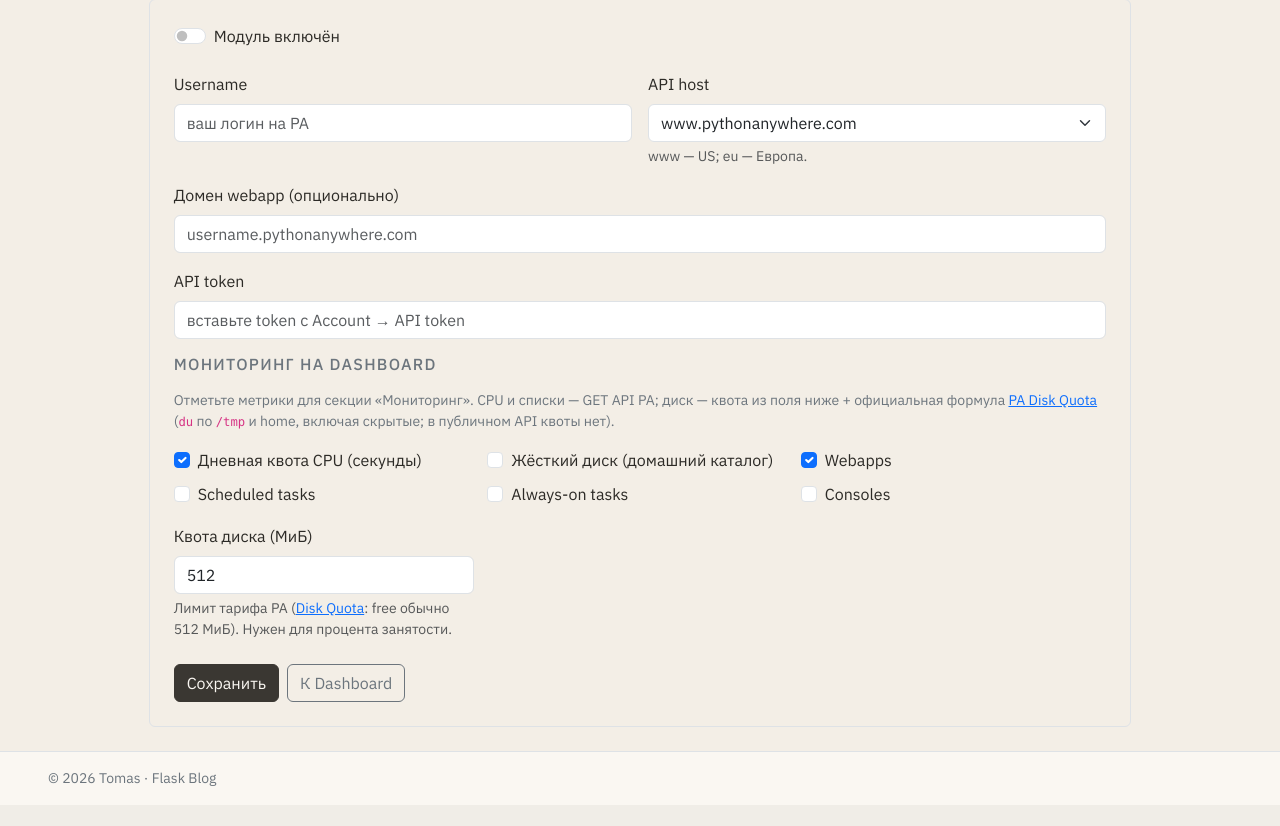
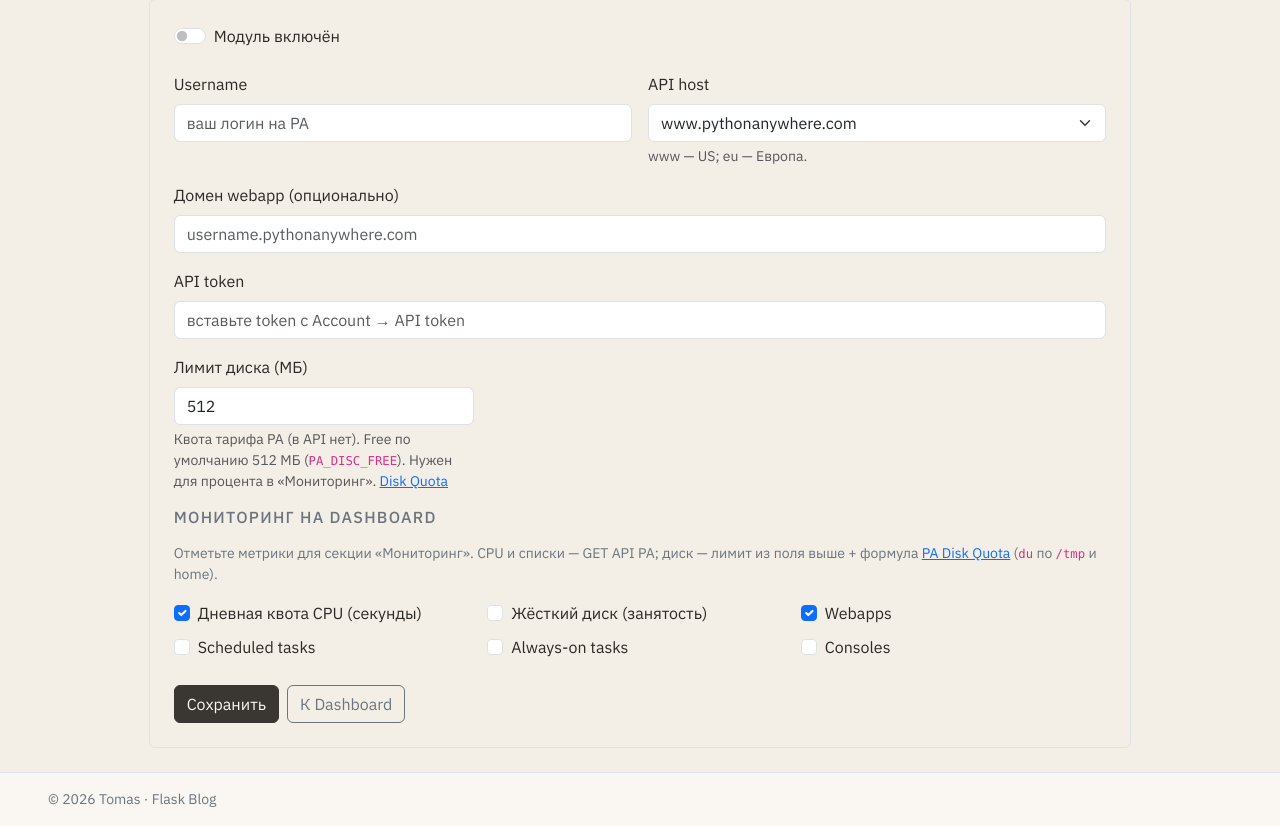
Before and after one commit to discipleartem/flask_blog, a Flask app: page /admin/modules/pythonanywhere in a window 1280 px wide. Shown: the part 302-1128 px from the top of the page. Before the commit the page ends 1088 px from the top, so only its background shows below. Run offline with Flask 3, Linux system fonts and the light colour scheme; the visitor is signed in with stand-in values (Sample User, id 1); data comes from the database, SQL or seed files in the repository; parts of the project's set-up code (start-up, migrations or seed data) failed here and were passed over.

Commit message:
fix(admin): surface PA disk limit field in module settings
Move «Лимит диска (МБ)» next to credentials with default from
PA_DISC_FREE so the quota is easy to set without API support.

Co-authored-by: Cursor <cursoragent@cursor.com>

```diff
--- a/app/admin/pythonanywhere.py
+++ b/app/admin/pythonanywhere.py
@@ -87,13 +87,24 @@ def get_settings() -> PaSettings:
         monitor_always_on=bool(row["monitor_always_on"]),
         monitor_consoles=bool(row["monitor_consoles"]),
         monitor_disk=bool(row["monitor_disk"]) if "monitor_disk" in row.keys() else False,
-        disk_quota_mib=(
-            int(row["disk_quota_mib"])
-            if "disk_quota_mib" in row.keys()
-            else Config.PA_DISC_FREE
-        ),
+        disk_quota_mib=_disk_quota_from_row(row),
         updated_at=row["updated_at"],
     )
+
+
+def _disk_quota_from_row(row: Any) -> int:
+    """Лимит диска из БД; пустое/битое → Config.PA_DISC_FREE."""
+    if "disk_quota_mib" not in row.keys():
+        return Config.PA_DISC_FREE
+    raw = row["disk_quota_mib"]
+    if raw is None or raw == "":
+        return Config.PA_DISC_FREE
+    try:
+        value = int(raw)
+    except (TypeError, ValueError):
+        return Config.PA_DISC_FREE
+    return value if value >= 1 else Config.PA_DISC_FREE
+
 
 
 def save_settings(
--- a/app/templates/admin/pythonanywhere.html
+++ b/app/templates/admin/pythonanywhere.html
@@ -67,16 +67,28 @@
       </div>
       {% endif %}
     </div>
+    <div class="col-12 col-md-6 col-lg-4">
+      <label class="form-label" for="disk_quota_mib">Лимит диска (МБ)</label>
+      <input class="form-control" type="number" min="1" step="1" id="disk_quota_mib"
+             name="disk_quota_mib"
+             value="{{ settings.disk_quota_mib if settings.disk_quota_mib else pa_disc_free }}"
+             aria-describedby="disk_quota_help">
+      <div id="disk_quota_help" class="form-text">
+        Квота тарифа PA (в API нет). Free по умолчанию {{ pa_disc_free }}&nbsp;МБ
+        (<code>PA_DISC_FREE</code>). Нужен для процента в «Мониторинг».
+        <a href="https://help.pythonanywhere.com/pages/DiskQuota" rel="noopener" target="_blank">Disk Quota</a>
+      </div>
+    </div>
   </div>
 
   <h2 class="h6 text-secondary text-uppercase ls-wide mb-3">Мониторинг на Dashboard</h2>
   <p class="small text-secondary mb-3">
     Отметьте метрики для секции «Мониторинг». CPU и списки — GET API PA;
-    диск — квота из поля ниже + официальная формула
+    диск — лимит из поля выше + формула
     <a href="https://help.pythonanywhere.com/pages/DiskQuota" rel="noopener" target="_blank">PA Disk Quota</a>
-    (<code>du</code> по <code>/tmp</code> и home, включая скрытые; в публичном API квоты нет).
+    (<code>du</code> по <code>/tmp</code> и home).
   </p>
-  <div class="row g-2 mb-3">
+  <div class="row g-2 mb-4">
     <div class="col-12 col-sm-6 col-lg-4">
       <div class="form-check">
         <input class="form-check-input" type="checkbox" id="monitor_cpu" name="monitor_cpu"
@@ -88,7 +100,7 @@
       <div class="form-check">
         <input class="form-check-input" type="checkbox" id="monitor_disk" name="monitor_disk"
                {% if settings.monitor_disk %}checked{% endif %}>
-        <label class="form-check-label" for="monitor_disk">Жёсткий диск (домашний каталог)</label>
+        <label class="form-check-label" for="monitor_disk">Жёсткий диск (занятость)</label>
       </div>
     </div>
     <div class="col-12 col-sm-6 col-lg-4">
@@ -120,17 +132,6 @@
       </div>
     </div>
   </div>
-  <div class="row g-3 mb-4">
-    <div class="col-12 col-md-6 col-lg-4">
-      <label class="form-label" for="disk_quota_mib">Квота диска (МиБ)</label>
-      <input class="form-control" type="number" min="1" step="1" id="disk_quota_mib"
-             name="disk_quota_mib" value="{{ settings.disk_quota_mib }}"
-             {% if not settings.monitor_disk %}aria-describedby="disk_quota_help"{% endif %}>
-      <div id="disk_quota_help" class="form-text">
-        Лимит тарифа PA (<a href="https://help.pythonanywhere.com/pages/DiskQuota" rel="noopener" target="_blank">Disk Quota</a>: free обычно {{ pa_disc_free }} МиБ). Нужен для процента занятости.
-      </div>
-    </div>
-  </div>
 
   <div class="d-flex flex-wrap gap-2">
     <button type="submit" class="btn btn-dark">Сохранить</button>
```
Also changed, not shown: tests/test_pa_module.py (+8 -0 lines).
